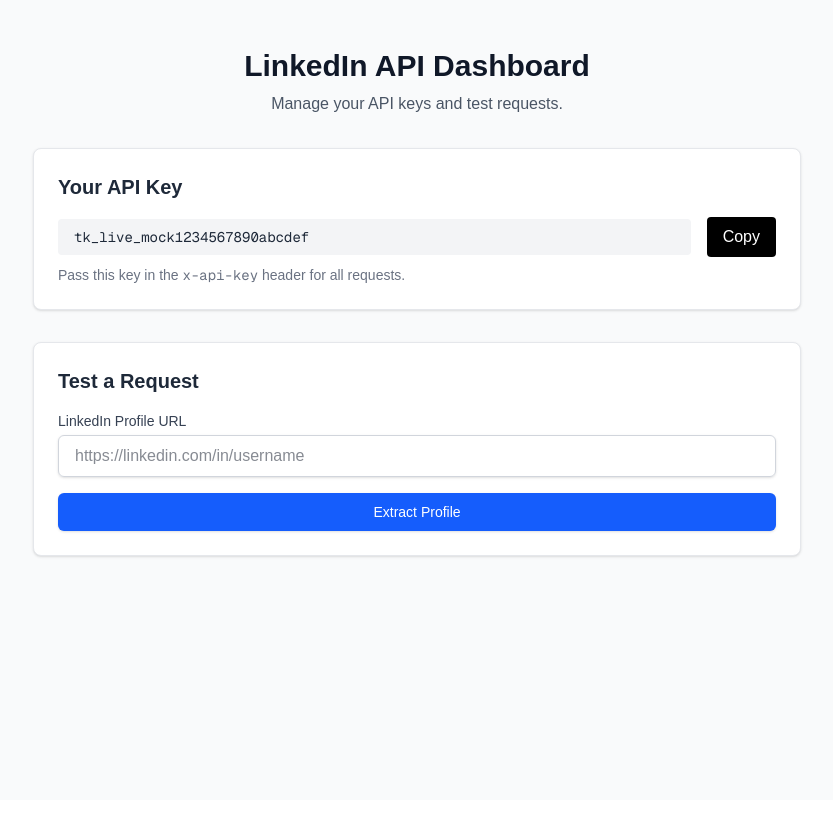
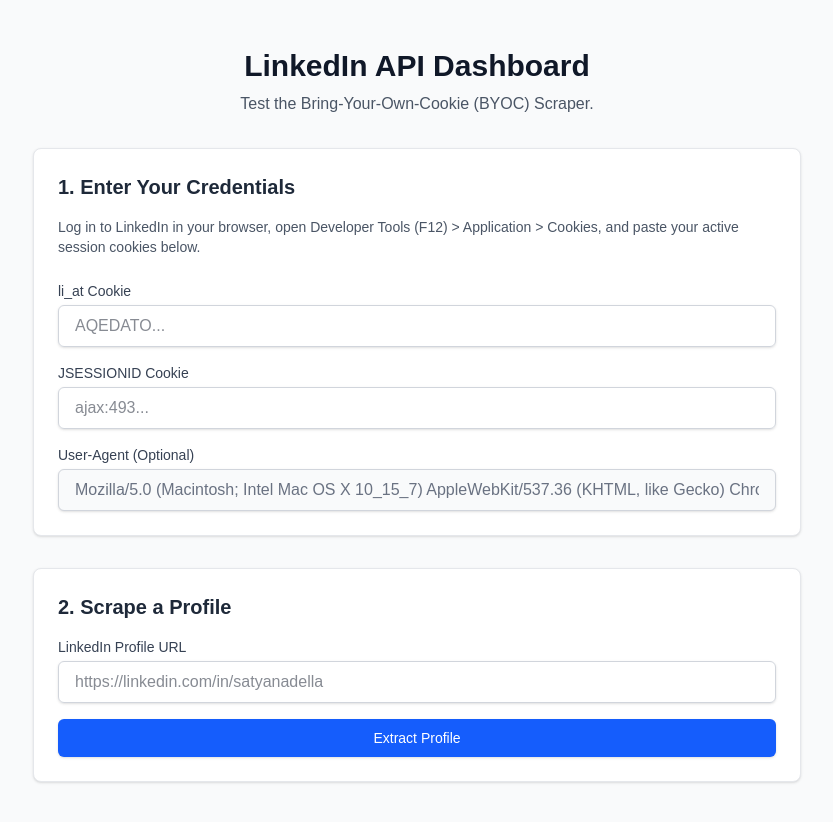
Before and after one commit to Kritiman2005/Linkedin-Profile-Scraper, a Next.js app: page /dashboard in a window 1280 px wide. Shown: the top 822 px of the page, without its empty margins (223-1056 px from the left). Before the commit the page ends 800 px from the top, so only its background shows below. Built offline with nearby package versions, Linux system fonts and the light colour scheme.

Commit message:
feat: implement Bring Your Own Cookie (BYOC) architecture

```diff
--- a/src/app/api/v1/profile/route.ts
+++ b/src/app/api/v1/profile/route.ts
@@ -11,7 +11,7 @@
     const body = await req.json()
     const parsed = profileRequestSchema.parse(body)
 
-    const result = await scrapeProfile(parsed.linkedinUrl)
+    const result = await scrapeProfile(parsed.linkedinUrl, parsed.liAt, parsed.jsessionid, parsed.userAgent)
 
     if (!result.success) {
       return NextResponse.json(result, { status: 422 })
--- a/src/app/dashboard/page.tsx
+++ b/src/app/dashboard/page.tsx
@@ -1,18 +1,15 @@
 'use client'
 
-import { useState, useEffect } from 'react'
+import { useState } from 'react'
 
 export default function DashboardPage() {
-  const [apiKey, setApiKey] = useState<string>('')
+  const [liAt, setLiAt] = useState('')
+  const [jsessionid, setJsessionid] = useState('')
+  const [userAgent, setUserAgent] = useState('Mozilla/5.0 (Macintosh; Intel Mac OS X 10_15_7) AppleWebKit/537.36 (KHTML, like Gecko) Chrome/120.0.0.0 Safari/537.36')
   const [url, setUrl] = useState('')
   const [response, setResponse] = useState<any>(null)
   const [loading, setLoading] = useState(false)
   const [error, setError] = useState('')
-
-  useEffect(() => {
-    // In a real app, this would fetch the user's key from the DB
-    setApiKey('tk_live_mock1234567890abcdef')
-  }, [])
 
   const handleTestRequest = async (e: React.FormEvent) => {
     e.preventDefault()
@@ -26,12 +23,15 @@
         headers: {
           'Content-Type': 'application/json',
         },
-        body: JSON.stringify({ linkedinUrl: url }),
+        body: JSON.stringify({
+            linkedinUrl: url,
+            liAt: liAt,
+            jsessionid: jsessionid,
+            userAgent: userAgent
+        }),
       })
 
       const data = await res.json()
-
-      // Always set response so we can see the diagnostics payload
       setResponse(data)
 
       if (!res.ok) {
@@ -52,28 +52,57 @@
         {/* Header */}
         <div className="text-center">
           <h1 className="text-3xl font-extrabold text-gray-900">LinkedIn API Dashboard</h1>
-          <p className="mt-2 text-gray-600">Manage your API keys and test requests.</p>
+          <p className="mt-2 text-gray-600">Test the Bring-Your-Own-Cookie (BYOC) Scraper.</p>
         </div>
 
-        {/* API Key Section */}
+        {/* Credentials Section */}
         <div className="bg-white p-6 rounded-lg shadow-sm border border-gray-200">
-          <h2 className="text-xl font-semibold mb-4 text-gray-800">Your API Key</h2>
-          <div className="flex items-center space-x-4">
-            <code className="bg-gray-100 px-4 py-2 rounded text-sm text-gray-800 flex-1 break-all">
-              {apiKey || 'Loading...'}
-            </code>
-            <button className="bg-black text-white px-4 py-2 rounded hover:bg-gray-800 transition">
-              Copy
-            </button>
+          <h2 className="text-xl font-semibold mb-4 text-gray-800">1. Enter Your Credentials</h2>
+          <p className="text-sm text-gray-600 mb-6">
+            Log in to LinkedIn in your browser, open Developer Tools (F12) &gt; Application &gt; Cookies, and paste your active session cookies below.
+          </p>
+          <div className="space-y-4">
+            <div>
+              <label htmlFor="liAt" className="block text-sm font-medium text-gray-700">li_at Cookie</label>
+              <input
+                type="password"
+                id="liAt"
+                required
+                value={liAt}
+                onChange={(e) => setLiAt(e.target.value)}
+                placeholder="AQEDATO..."
+                className="mt-1 block w-full px-4 py-2 border border-gray-300 rounded-md shadow-sm text-gray-900 focus:ring-black focus:border-black"
+              />
+            </div>
+            <div>
+              <label htmlFor="jsessionid" className="block text-sm font-medium text-gray-700">JSESSIONID Cookie</label>
+              <input
+                type="password"
+                id="jsessionid"
+                required
+                value={jsessionid}
+                onChange={(e) => setJsessionid(e.target.value)}
+                placeholder="ajax:493..."
+                className="mt-1 block w-full px-4 py-2 border border-gray-300 rounded-md shadow-sm text-gray-900 focus:ring-black focus:border-black"
+              />
+            </div>
+            <div>
+              <label htmlFor="userAgent" className="block text-sm font-medium text-gray-700">User-Agent (Optional)</label>
+              <input
+                type="text"
+                id="userAgent"
+                required
+                value={userAgent}
+                onChange={(e) => setUserAgent(e.target.value)}
+                className="mt-1 block w-full px-4 py-2 border border-gray-300 rounded-md shadow-sm text-gray-500 bg-gray-50 focus:ring-black focus:border-black"
+              />
+            </div>
           </div>
-          <p className="mt-2 text-sm text-gray-500">
-            Pass this key in the <code>x-api-key</code> header for all requests.
-          </p>
         </div>
 
         {/* Test Request Section */}
         <div className="bg-white p-6 rounded-lg shadow-sm border border-gray-200">
-          <h2 className="text-xl font-semibold mb-4 text-gray-800">Test a Request</h2>
+          <h2 className="text-xl font-semibold mb-4 text-gray-800">2. Scrape a Profile</h2>
           <form onSubmit={handleTestRequest} className="space-y-4">
             <div>
               <label htmlFor="url" className="block text-sm font-medium text-gray-700">
@@ -85,7 +114,7 @@
                 required
                 value={url}
                 onChange={(e) => setUrl(e.target.value)}
-                placeholder="https://linkedin.com/in/username"
+                placeholder="https://linkedin.com/in/satyanadella"
                 className="mt-1 block w-full px-4 py-2 border border-gray-300 rounded-md shadow-sm text-gray-900 focus:ring-black focus:border-black"
               />
             </div>
@@ -95,20 +124,20 @@
               className={`w-full flex justify-center py-2 px-4 border border-transparent rounded-md shadow-sm text-sm font-medium text-white ${loading ? 'bg-gray-400 cursor-not-allowed' : 'bg-blue-600 hover:bg-blue-700'
                 } transition`}
             >
-              {loading ? 'Fetching...' : 'Extract Profile'}
+              {loading ? 'Fetching via your cookies...' : 'Extract Profile'}
             </button>
           </form>
 
           {error && (
             <div className="mt-4 p-4 bg-red-50 text-red-700 rounded-md">
-              {error}
+              <span className="font-bold">Error:</span> {error}
             </div>
           )}
 
           {response && (
             <div className="mt-6">
               <h3 className="text-lg font-medium text-gray-900 mb-2">Response</h3>
-              <pre className="bg-gray-900 text-gray-100 p-4 rounded-md overflow-x-auto text-sm">
+              <pre className="bg-gray-900 text-gray-100 p-4 rounded-md overflow-x-auto text-sm max-h-96">
                 {JSON.stringify(response, null, 2)}
               </pre>
             </div>
--- a/src/server/services/scraper.service.ts
+++ b/src/server/services/scraper.service.ts
@@ -1,20 +1,13 @@
-import * as dotenv from 'dotenv'
 import { gotScraping } from 'got-scraping'
 import type { ProfileData, ApiResponse } from '../models/profile.model'
 import { extractFromEntityMap } from '../lib/linkedin-parser'
 
-dotenv.config({ path: '.env.local' })
-
-export async function scrapeProfile(profileUrl: string): Promise<ApiResponse<ProfileData>> {
-  const liAt = process.env.LINKEDIN_LI_AT
-  const jsessionid = process.env.LINKEDIN_JSESSIONID
-  const userAgent = process.env.LINKEDIN_USER_AGENT || 'Mozilla/5.0 (Macintosh; Intel Mac OS X 10_15_7) AppleWebKit/537.36 (KHTML, like Gecko) Chrome/120.0.0.0 Safari/537.36'
-
+export async function scrapeProfile(profileUrl: string, liAt: string, jsessionid: string, userAgent: string): Promise<ApiResponse<ProfileData>> {
   if (!liAt || !jsessionid) {
     return {
       success: false,
-      error: 'Missing LinkedIn credentials in .env.local',
-      diagnostics: { statusCode: 500, responseReceived: false, htmlLength: 0, responseType: 'UNKNOWN' }
+      error: 'Missing LinkedIn credentials in request',
+      diagnostics: { statusCode: 400, responseReceived: false, htmlLength: 0, responseType: 'UNKNOWN' }
     }
   }
 
@@ -107,25 +100,24 @@
     }
 
     if (!profileUrn) {
-      console.log('[Scraper] No URN found for GraphQL via parsed objects. Falling back to proximity search in HTML...')
+      console.log('[Scraper] No URN found for GraphQL via parsed objects. Falling back to robust regex search in HTML...')
 
-      const indices: number[] = []
-      let i = -1
-      while ((i = html.indexOf(username, i + 1)) !== -1) { indices.push(i) }
+      // Look for the block containing both the vanityName and the selfProfileId, regardless of order
+      // We look for "vanityName":"satyanadella" and "selfProfileId":"ACo..." near each other
+      const regex1 = new RegExp(`\\\\?"selfProfileId\\\\?"\\s*:\\s*\\\\?"([^"\\\\]+)\\\\?".*?\\\\?"vanityName\\\\?"\\s*:\\s*\\\\?"${username}\\\\?"`, 'i')
+      const regex2 = new RegExp(`\\\\?"vanityName\\\\?"\\s*:\\s*\\\\?"${username}\\\\?".*?\\\\?"selfProfileId\\\\?"\\s*:\\s*\\\\?"([^"\\\\]+)\\\\?"`, 'i')
 
-      const candidateUrns: Record<string, number> = {}
-      for (const idx of indices) {
-        const chunk = html.substring(Math.max(0, idx - 200), idx + 200)
-        const matches = chunk.match(/ACo[A-Za-z0-9_-]{36}/g) || []
-        for (const m of matches) {
-            candidateUrns[m] = (candidateUrns[m] || 0) + 1
-        }
+      const match1 = html.match(regex1)
+      const match2 = html.match(regex2)
+
+      if (match1 && match1[1]) {
+          profileUrn = match1[1]
+      } else if (match2 && match2[1]) {
+          profileUrn = match2[1]
       }
 
-      const sortedCandidates = Object.entries(candidateUrns).sort((a, b) => b[1] - a[1])
-      if (sortedCandidates.length > 0) {
-        profileUrn = sortedCandidates[0][0]
-        console.log(`[Scraper] Found URN via proximity search: ${profileUrn} (Score: ${sortedCandidates[0][1]})`)
+      if (profileUrn) {
+          console.log(`[Scraper] Found REAL URN via fallback regex: ${profileUrn}`)
       } else {
         return { success: false, error: 'Failed to extract Profile URN from HTML. This confirms your account has hit the Commercial Use Search Limit and LinkedIn is hiding the profile data.', diagnostics: { statusCode: 200, responseReceived: true, htmlLength: html.length, responseType: 'UNKNOWN' } }
       }
--- a/src/server/validators/profile.validator.ts
+++ b/src/server/validators/profile.validator.ts
@@ -4,6 +4,9 @@
   linkedinUrl: z.string().url().refine((val) => val.includes('linkedin.com/in/'), {
     message: "Must be a valid LinkedIn profile URL (e.g., https://linkedin.com/in/username)",
   }),
+  liAt: z.string().min(1, "li_at cookie is required for extraction"),
+  jsessionid: z.string().min(1, "JSESSIONID cookie is required for extraction"),
+  userAgent: z.string().min(1, "User-Agent string is required to prevent bot detection"),
 })
 
 export type ProfileRequest = z.infer<typeof profileRequestSchema>
```
